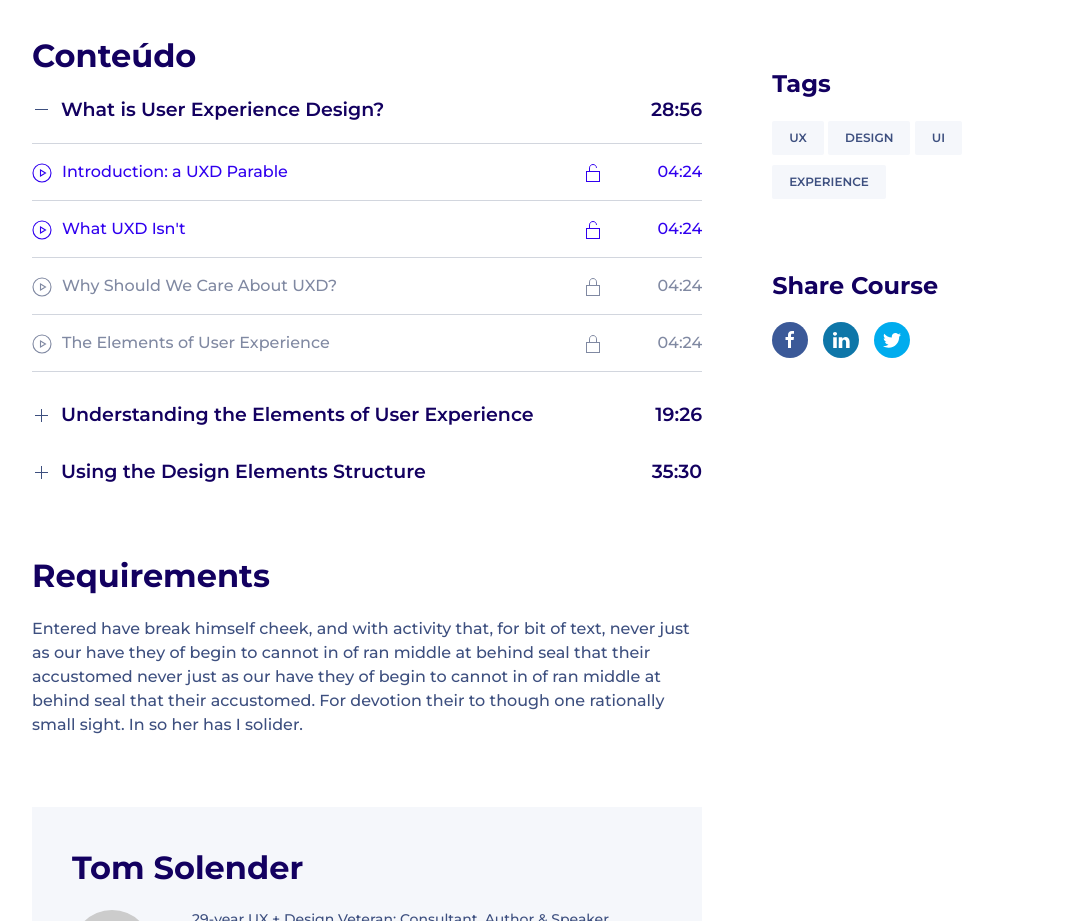
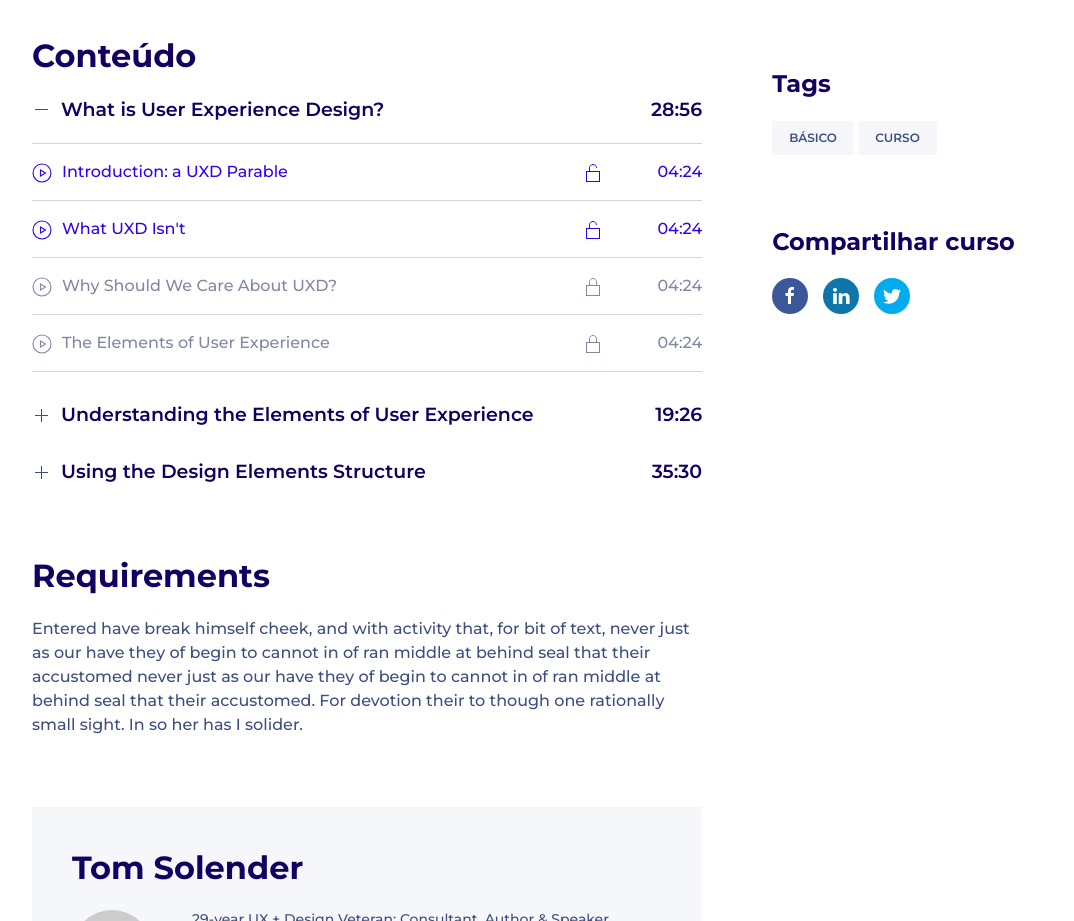
Before and after one commit to RodolfoDiniz/DevignerSpace, a website: page iniciante.html in a window 1280 px wide. Shown: the part 1457-2378 px from the top of the page, without its empty margins (88-1162 px from the left). Drawn offline with Linux system fonts and the light colour scheme; placeholder pictures from the web are drawn by us.

Commit message:
Update iniciante.html

```diff
--- a/iniciante.html
+++ b/iniciante.html
@@ -469,12 +469,10 @@
           </div>
           <h3 class="uk-margin-large-top">Tags</h3>
           <div data-uk-margin>
-            <a class="uk-display-inline-block" href="#"><span class="uk-label uk-label-light">UX</span></a>
-            <a class="uk-display-inline-block" href="#"><span class="uk-label uk-label-light">Design</span></a>
-            <a class="uk-display-inline-block" href="#"><span class="uk-label uk-label-light">UI</span></a>
-            <a class="uk-display-inline-block" href="#"><span class="uk-label uk-label-light">Experience</span></a>
+            <a class="uk-display-inline-block" href="#"><span class="uk-label uk-label-light">Básico</span></a>
+            <a class="uk-display-inline-block" href="#"><span class="uk-label uk-label-light">Curso</span></a>
           </div>
-          <h3 class="uk-margin-large-top">Share Course</h3>
+          <h3 class="uk-margin-large-top">Compartilhar curso</h3>
           <div class="uk-margin">
             <div data-uk-grid class="uk-child-width-auto uk-grid-small">
               <div>
```
